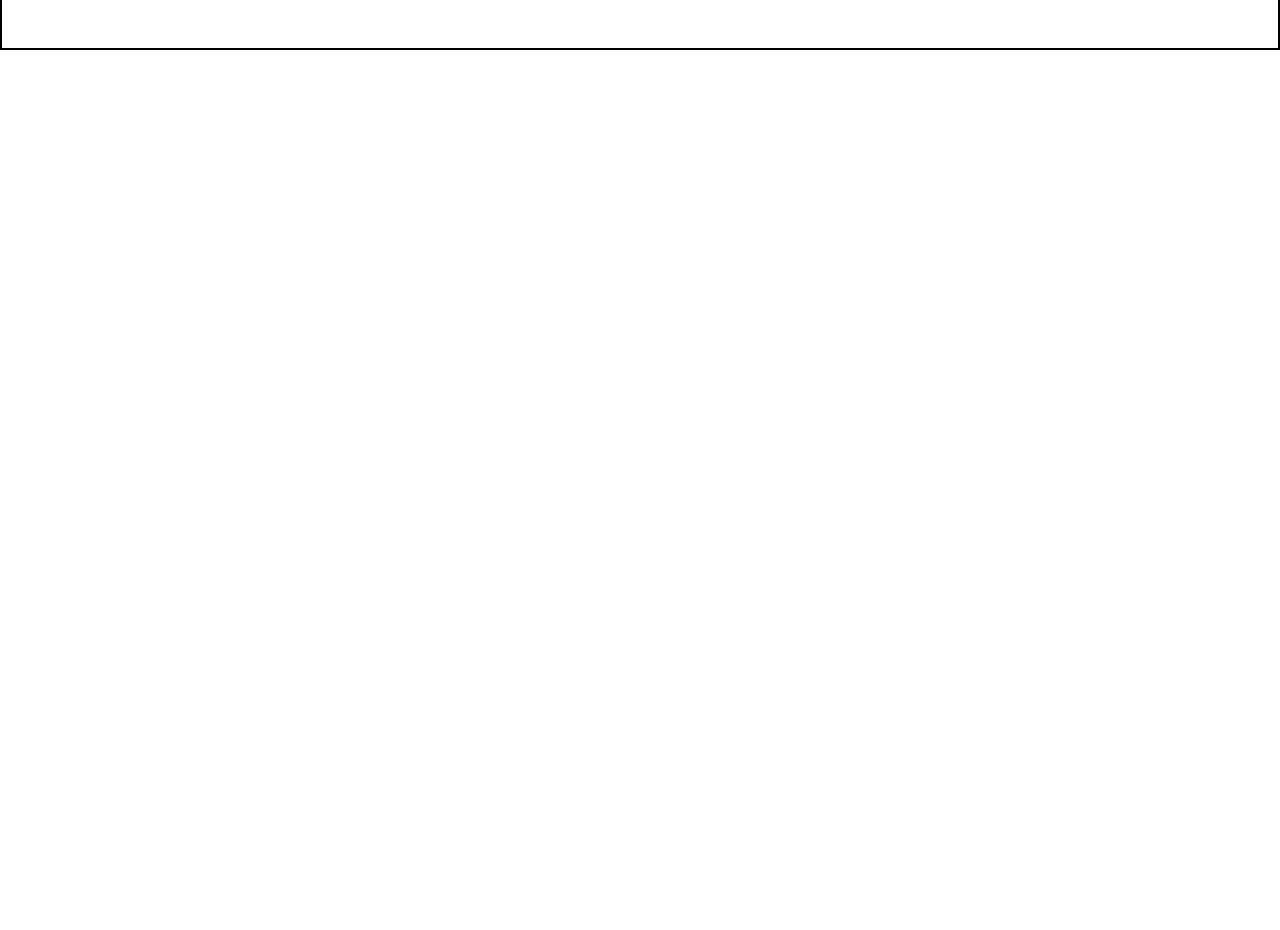
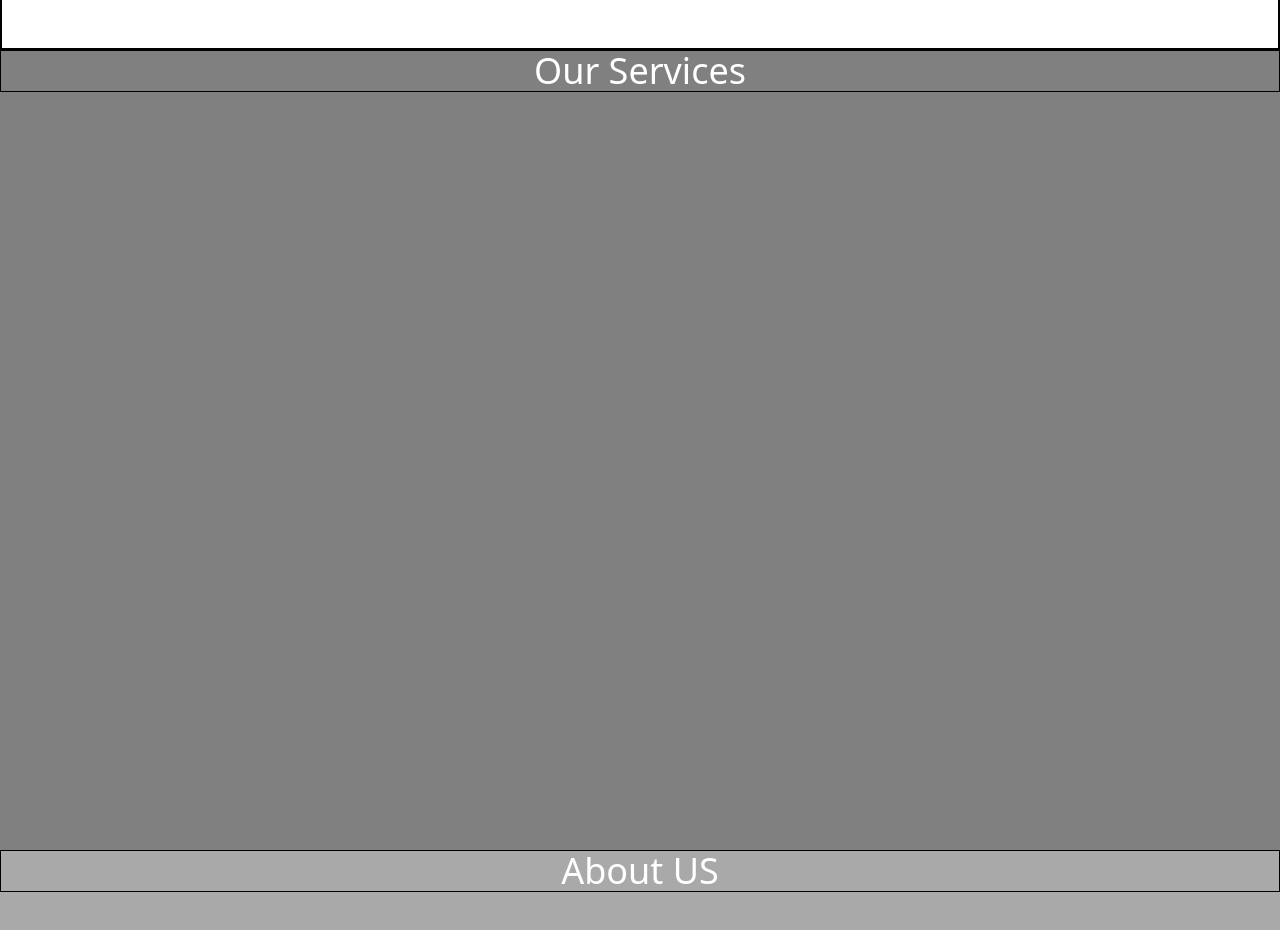
Before and after one commit to acostales08/frontendjnrm, a React (Create React App) app: page /Home in a window 1280 px wide. Shown: the part 1594-2524 px from the top of the page. Before the commit the page ends 1644 px from the top, so only its background shows below. Built offline with nearby package versions, Linux system fonts and the light colour scheme.

Commit message:
recommit homepage

```diff
--- /dev/null
+++ b/src/Components/Content/Home/HomeAboutContent.jsx
@@ -0,0 +1,11 @@
+import React from 'react'
+
+const HomeAboutContent = () => {
+  return (
+    <div className='h-screen w-full bg-[darkgray]'>
+        <h3 className="border border-black w-full text-center text-white text-4xl">About US</h3>
+    </div>
+  )
+}
+
+export default HomeAboutContent
--- /dev/null
+++ b/src/Components/Content/Home/HomeContactContent.jsx
@@ -0,0 +1,11 @@
+import React from 'react'
+
+const HomeContactContent = () => {
+  return (
+    <div className='h-screen w-full bg-black'>
+        <h3 className="text-white w-full border border-white text-center text-4xl">Contact Us</h3>
+    </div>
+  )
+}
+
+export default HomeContactContent
--- a/src/Components/Content/Home/HomeSecondLayer.jsx
+++ b/src/Components/Content/Home/HomePromoContent.jsx
@@ -1,6 +1,6 @@
 import React from 'react'
 
-const HomeSecondLayer = () => {
+const HomePromoContent = () => {
   return (
     <div className='border border-black w-full bg-gray flex-col justify-center items-center'>
         <h3 className="border border-black text-4xl font-bold w-full text-center text-[#4d494f]">Our Promo</h3>
@@ -14,4 +14,4 @@ const HomeSecondLayer = () => {
   )
 }
 
-export default HomeSecondLayer
+export default HomePromoContent
--- /dev/null
+++ b/src/Components/Content/Home/HomeServicesContent.jsx
@@ -0,0 +1,11 @@
+import React from 'react'
+
+const HomeServicesContent = () => {
+  return (
+    <div className='h-screen w-full bg-[gray]'>
+        <h3 className="text-4xl text-white w-full border border-black text-center">Our Services</h3>
+    </div>
+  )
+}
+
+export default HomeServicesContent
--- a/src/Pages/Home.jsx
+++ b/src/Pages/Home.jsx
@@ -1,6 +1,7 @@
 import React from 'react';
 import NavBar from '../Components/NavBar';
-import { HomeFirstlayer, HomeSecondLayer } from '../Components/Content';
+import { HomeHero, HomePromoContent, HomeServicesContent, HomeAboutContent, HomeContactContent } from '../Components/Content';
+
 
 
 const Home = () => {
@@ -9,8 +10,11 @@ const Home = () => {
       <div className=" h-screen w-full ">
         {/* <img src="\bg.jpeg" alt="" /> */}
         <NavBar/>
-        <HomeFirstlayer/>
-        <HomeSecondLayer/>
+        <HomeHero/>
+        <HomePromoContent/>
+        <HomeServicesContent/>
+        <HomeAboutContent/>
+        <HomeContactContent/>
       </div>
     </>
 
--- a/src/Routes/Sidebar/SideLinks.jsx
+++ b/src/Routes/Sidebar/SideLinks.jsx
@@ -46,18 +46,19 @@ export const Links = [
   export const navLinks = [
     {
         id:1,
-        path: '/',
+        path: '/home',
         link: 'Home'
     },
     {
         id: 2,
-        path: '/Services',
-        link: 'Services'
+        path: '/Promos',
+        link: 'Promos'
     },
     {
         id: 3,
-        path: '/Promos',
-        link: 'Promos'
+
+        path: '/Services',
+        link: 'Services'
     },
     {
         id: 4,
```
Also changed, not shown: src/Components/Content/Home/HomeHero.jsx (renamed from src/Components/Content/Home/firstLayer.jsx, +2 -12 lines), src/Components/Content/index.js (+5 -2 lines).
